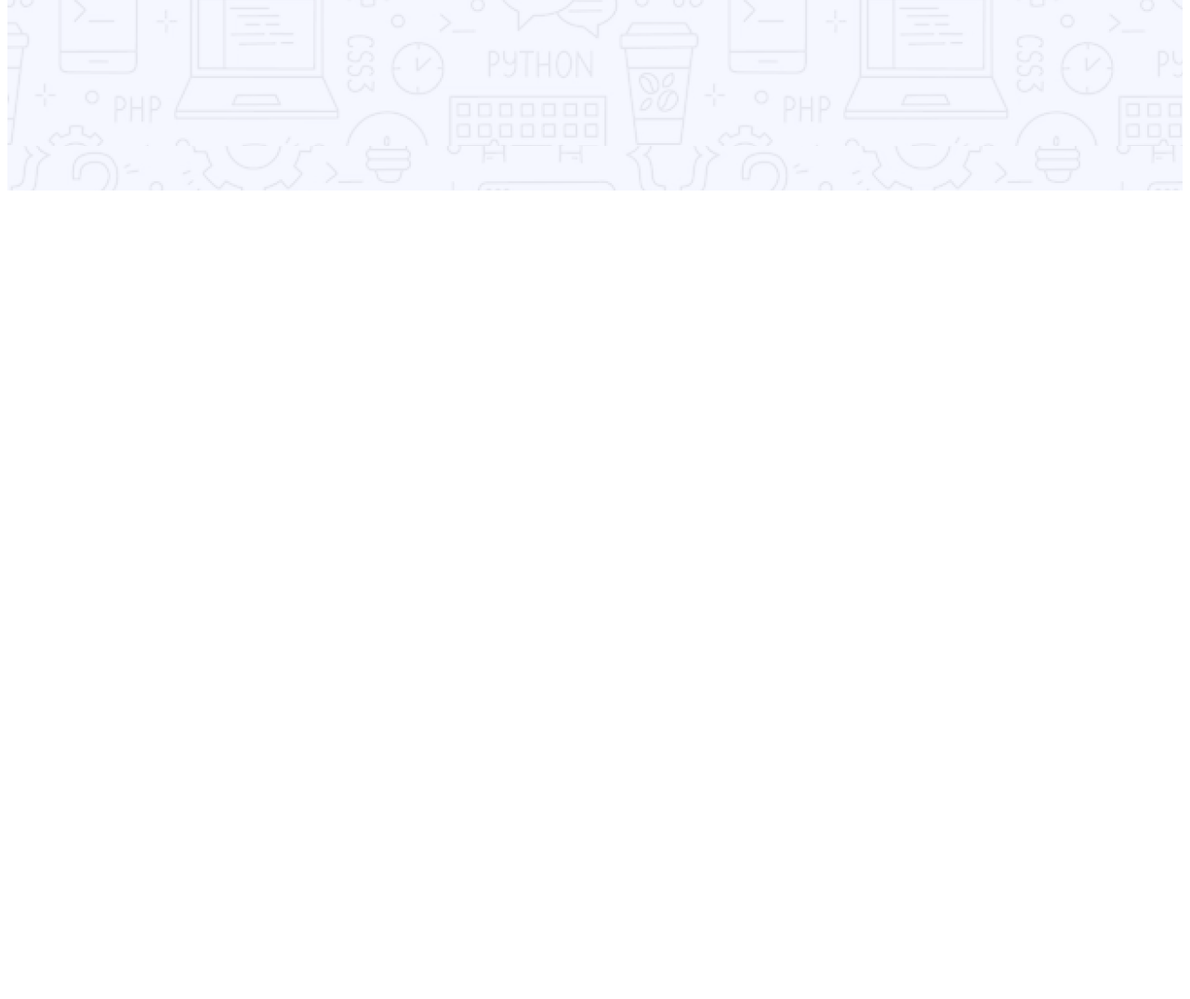
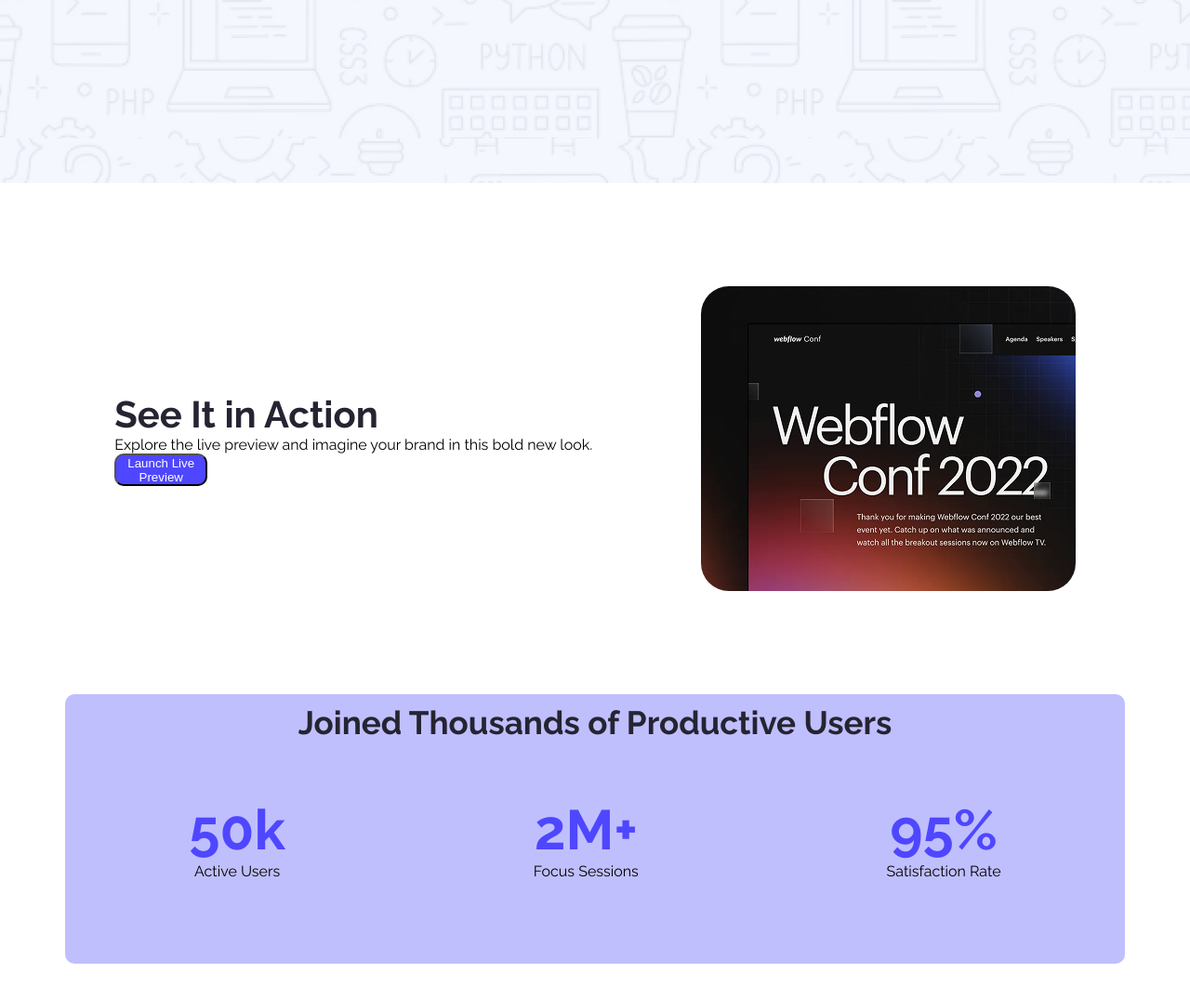
Before and after one commit to Moon-110/webflow-agencies, a plain HTML site: page index.html in a window 1280 px wide. Shown: the part 503-1578 px from the top of the page at 93% size. Before the commit the page ends 800 px from the top, so only its background shows below. Drawn offline with Linux system fonts and the light colour scheme.

Commit message:
added joined users section

```diff
--- a/index.html
+++ b/index.html
@@ -23,7 +23,56 @@
        </div>
     </header>
     <main>
+        <!-- banner section -->
+        <section>
+            <div class="banner-container">
+                <div class="banner-description">
+                    <h2>See It in Action</h2>
+                    <p>Explore the live preview and imagine your brand in this bold new look.</p>
+                    <button class="button">Launch Live Preview</button>
+                </div>
+                <img class="banner-img" src="Assets/wc-mini.png" alt="">
+            </div>
+        </section>
 
+        <!-- joined users -->
+         <section>
+            <div class="joined-section">
+                <h3>Joined Thousands of Productive Users</h3>
+                <div class="joined-section-description">
+                     <div>
+                        <h1>50k</h1>
+                        <p>Active Users</p>
+                    </div>
+                     <div>
+                        <h1>2M+</h1>
+                        <p>Focus Sessions</p>
+                    </div>
+                     <div>
+                        <h1>95%</h1>
+                        <p>Satisfaction Rate</p>
+                </div>
+            </div>
+            </div>
+         </section>
+
+         <!-- Users say -->
+          <section>
+            <div>
+                <h1></h1>
+                <div>
+                    <div>
+
+                    </div>
+                    <div>
+
+                    </div>
+                    <div>
+
+                    </div>
+                </div>
+            </div>
+          </section>
     </main>
     <footer>
 
--- a/styles/style.css
+++ b/styles/style.css
@@ -1,3 +1,7 @@
+*{
+    margin: 0;
+
+}
 
 .raleway-regular {
   font-family: "Raleway", sans-serif;
@@ -22,6 +26,7 @@
     /* border: 2px solid tomato; */
     background-image: url('../Assets/Hero-bg.png');
     margin: 0 auto;
+    margin-bottom: 100px;
 }
 
 .hero-nav{
@@ -48,3 +53,54 @@
     color: #252432;
     text-align: center;
 }
+
+
+/* banner section */
+.banner-container{
+    max-width: 1150px;
+    height: 350px;
+    display: flex;
+    justify-content: space-around;
+    align-items: center;
+    margin: 0 auto;
+    margin-bottom: 100px;
+    /* border: 2px solid tomato; */
+}
+.banner-description h2{
+    font-size: 40px;
+    font-weight: bold;
+    color: #252432;
+}
+.banner-img{
+    border-radius: 30px;
+}
+
+/* joined users section */
+.joined-section{
+    max-width: 1140px;
+    height: 280px;
+    background-color: #c0bffd;
+    margin: 0 auto;
+    border-radius: 10px;
+    text-align: center;
+    padding-top: 10px;
+    margin-bottom: 100px;
+}
+.joined-section h3{
+    font-size: 35px;
+    font-weight: bold;
+    color: #252432;
+}
+
+.joined-section-description{
+    display: flex;
+    justify-content: space-around;
+    align-items: center;
+}
+.joined-section-description h1{
+    font-size: 60px;
+    color: #4E47FF;
+    margin-top: 60px;
+}
+
+/* users say */
```
